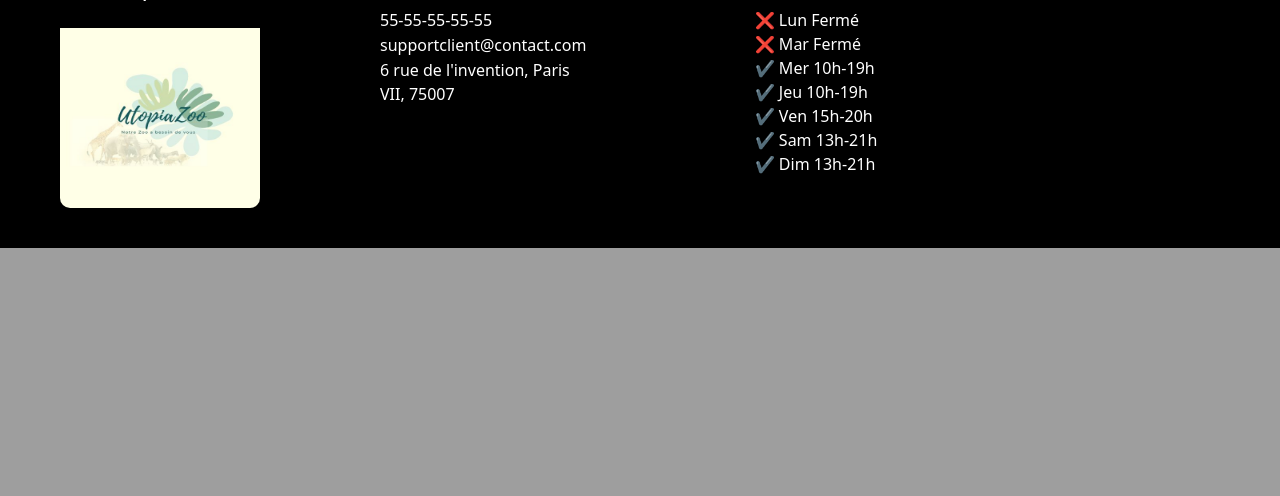
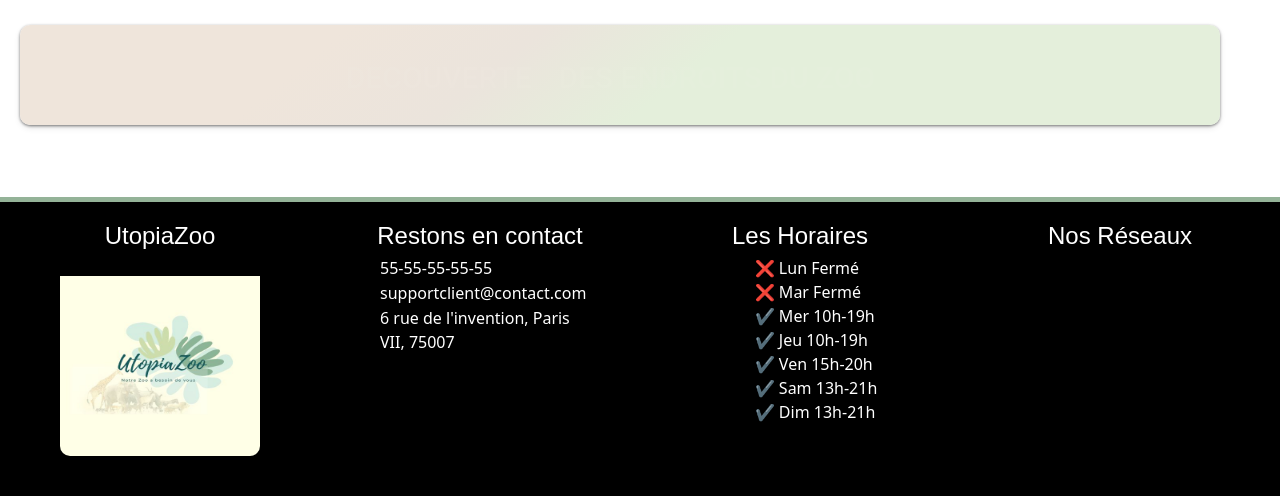
Before and after one commit to Myriam1501/utopiaZoo, a Symfony app: template templates/decouverte/index.html.twig in a window 1280 px wide. Shown: the part 1175-1671 px from the top of the page. Before the commit the page ends 1423 px from the top, so only its background shows below. Run offline with Twig, Linux system fonts and the light colour scheme; the template is opened without the code that fills it, so the values that code supplies are empty; some libraries are stand-ins or nearby versions.

Commit message:
ajout sous partie decouverte

```diff
--- a/templates/decouverte/index.html.twig
+++ b/templates/decouverte/index.html.twig
@@ -9,6 +9,86 @@
 {% endblock %}
 
 {% block body %}
+
+    <br><br>
+    <div class="titre">
+        <div class="titre3">
+        <div class="sousTitre">DECOUVERTE</div>
+            <div class="sousTitre">
+                <span>DES ANIMAUX DU ZOO</span>
+            </div>
+        </div>
+    </div>
+
+    <style>
+        .titre {
+            text-align:center;
+            background:linear-gradient(141deg, #EFE5DB 25%, #EBE4DC 40%, #E4EFDB 55%);
+            color:white;
+            font-family:'Roboto';
+            font-weight:550;
+            padding-top:30px;
+            height:100px;
+            overflow:hidden;
+            -webkit-backface-visibility: hidden;
+            -webkit-transform: translate3d(0,0,0);
+            box-shadow: 0 1px 3px rgba(0,0,0,0.5), 0 3px 6px rgba(0,0,0,0.10);
+            width: 1200px;
+            margin-left: 20px;
+            margin-right: 20px;
+            border-radius: 10px;
+        }
+        .titre2 {
+            font-size:30px;
+        }
+        .titre3 {
+            font-size:31px;
+        }
+
+        .sousTitre {
+            display:inline-block;
+            overflow:hidden;
+            white-space:nowrap;
+        }
+
+        .sousTitre:first-of-type {
+            animation: showup 7s infinite;
+        }
+
+        .sousTitre:last-of-type {
+            width:0px;
+            animation: reveal 7s infinite;
+        }
+
+        .sousTitre:last-of-type span {
+            margin-left:-355px;
+            animation: slidein 7s infinite;
+        }
+
+        @keyframes showup {
+            0% {opacity:0;}
+            20% {opacity:1;}
+            80% {opacity:1;}
+            100% {opacity:0;}
+        }
+
+        @keyframes slidein {
+            0% { margin-left:-800px; }
+            20% { margin-left:-800px; }
+            35% { margin-left:0px; }
+            100% { margin-left:0px; }
+        }
+
+        @keyframes reveal {
+            0% {opacity:0;width:0px;}
+            20% {opacity:1;width:0px;}
+            30% {width:355px;}
+            80% {opacity:1;}
+            100% {opacity:0;width:355px;}
+        }
+
+    </style>
+
 
     <br>
     <br>
@@ -141,6 +221,15 @@
         </div>
     </div>
 <br><br>
+
+    <div class="titre">
+        <div class="titre2">
+        <div class="sousTitre">DECOUVERTE</div>
+        <div class="sousTitre">
+            <span>DES ENDROITS DU ZOO</span>
+        </div>
+        </div>
+    </div>
 
 
 
```
Also changed, not shown: public/assets/decouverte.css.
